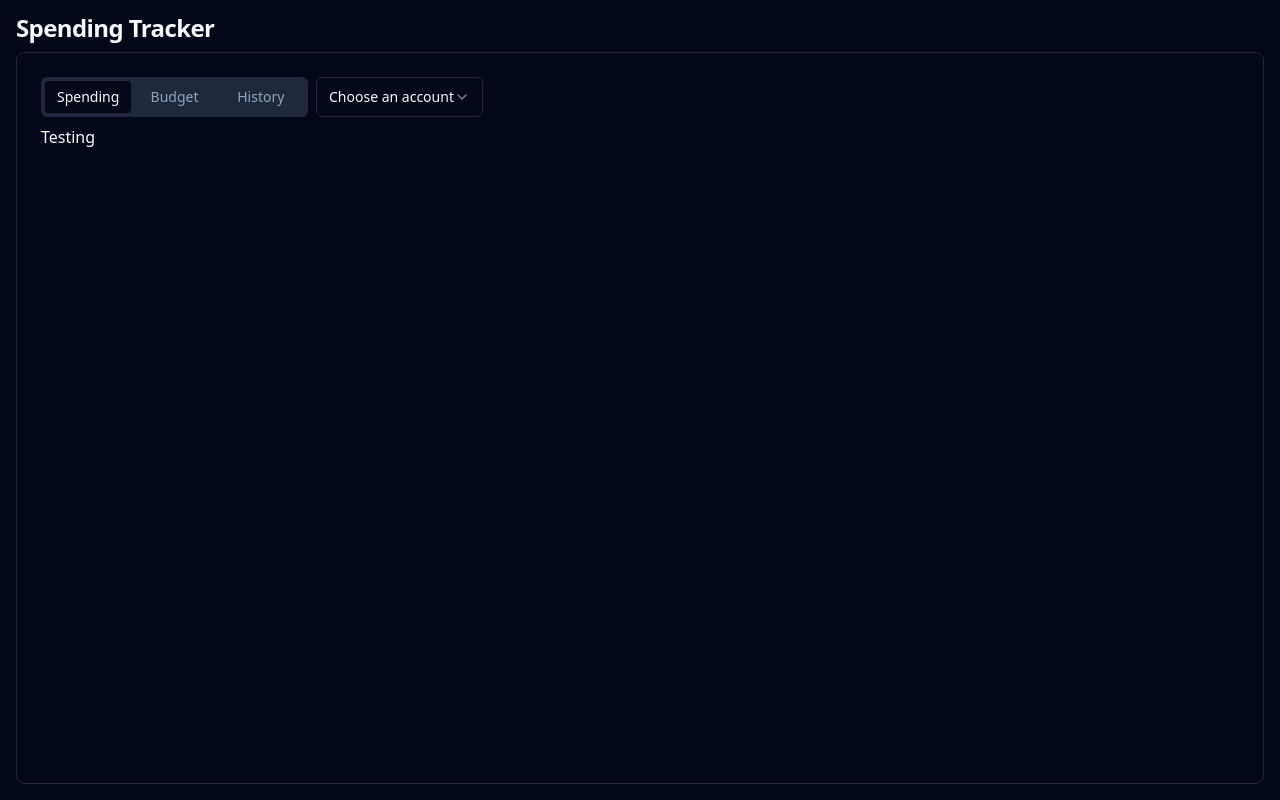
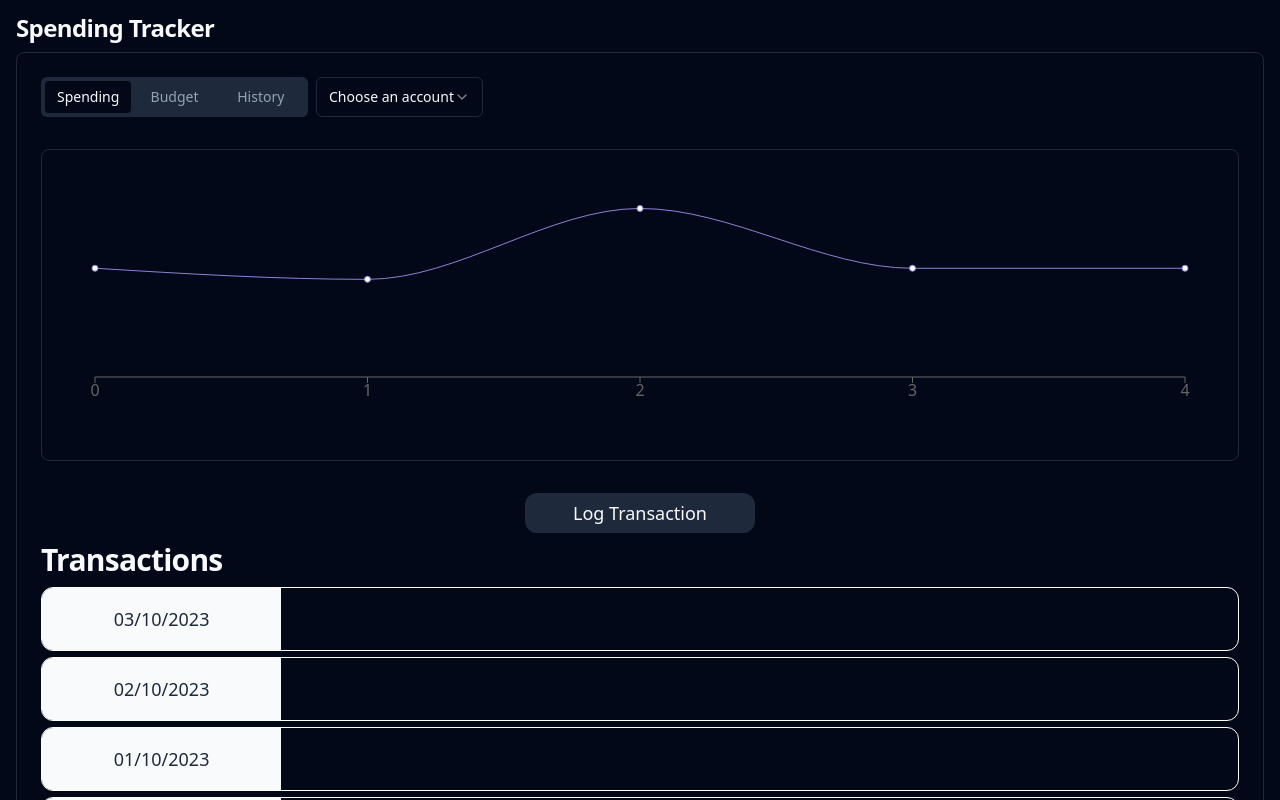
Before and after one commit to Kellan-Anderson/Log-Book, a React (Vite) app: page /spending in a window 1280 px wide. Shown: the top 800 px of the page. Built offline with nearby package versions, Linux system fonts and the light colour scheme.

Commit message:
Started transaction component

```diff
--- a/package.json
+++ b/package.json
@@ -22,6 +22,7 @@
     "class-variance-authority": "^0.7.0",
     "clsx": "^2.0.0",
     "date-fns": "^2.30.0",
+    "dayjs": "^1.11.10",
     "lucide-react": "^0.279.0",
     "react": "^18.2.0",
     "react-day-picker": "^8.8.2",
--- a/src/views/spending/spendingCard.tsx
+++ b/src/views/spending/spendingCard.tsx
@@ -1,6 +1,9 @@
+import { Button } from "@/components/ui/button";
+import { Card, CardContent, CardTitle } from "@/components/ui/card";
 import { account } from "@/types";
 import { useRef } from "react";
-import { LineChart, Line } from "recharts"
+import { LineChart, Line, ResponsiveContainer, XAxis, YAxis, Tooltip } from "recharts"
+import { TransactionCard } from "./transaction-components";
 
 
 const account: account = {
@@ -69,26 +72,31 @@ const account: account = {
 
 export default function SpendingCard({ accountName } : { accountName: string | undefined }) {
 
-  const divRef = useRef<HTMLDivElement | null>(null);
-
-  const height = divRef.current?.getBoundingClientRect().height;
-  const width = divRef.current?.getBoundingClientRect().width;
-
   return (
-    <>
-      <h3>Testing</h3>
-      <div className="h-full w-full" ref={divRef}>
-        <LineChart data={account.transactions} height={height} width={width} >
-          <Line type="monotone" dataKey="amount" stroke="#8884d8" />
-        </LineChart>
+    <div className="h-full flex flex-col">
+      <div className="h-96 flex flex-col">
+        <Card className="grow p-12">
+          <ResponsiveContainer>
+              <LineChart data={account.transactions} >
+                <Line type="monotone" dataKey="amount" stroke="#8884d8" />
+                <XAxis />
+                <Tooltip />
+              </LineChart>
+            </ResponsiveContainer>
+        </Card>
+        <div className="w-full flex justify-center pt-8">
+          <Button
+            className="w-fit text-lg px-12 rounded-xl"
+            variant="secondary"
+          >
+            Log Transaction
+          </Button>
+        </div>
       </div>
-    </>
+      <h1 className="text-3xl leading-none tracking-tight font-semibold py-3">Transactions</h1>
+      <div className="flex flex-col gap-1.5">
+        {account.transactions.map(t => <TransactionCard transaction={t} key={t.id} />)}
+      </div>
+    </div>
   );
 }
-
-/*
-
-
-
-
-*/
--- a/src/views/spending/spendingPage.tsx
+++ b/src/views/spending/spendingPage.tsx
@@ -1,4 +1,4 @@
-import { Card, CardHeader, } from "@/components/ui/card";
+import { Card, CardContent, CardHeader, } from "@/components/ui/card";
 import { Select, SelectContent, SelectItem, SelectTrigger, SelectValue } from "@/components/ui/select";
 import { Tabs, TabsContent, TabsList, TabsTrigger } from "@/components/ui/tabs";
 import { useToast } from "@/components/ui/use-toast";
@@ -37,8 +37,8 @@ export default function SpendingPage() {
     <div className="h-full flex flex-col">
       <h3 className="text-2xl font-semibold leading-none tracking-tight whitespace-nowrap pb-3">Spending Tracker</h3>
       <Card className="grow">
-        <CardHeader>
-          <Tabs defaultValue="spending">
+        <Tabs defaultValue="spending" className="h-full flex flex-col">
+          <CardHeader>
             <div className="flex flex-col lg:flex-row gap-2">
               <TabsList className="grid grid-cols-3 w-full lg:w-fit">
                 <TabsTrigger value="spending">Spending</TabsTrigger>
@@ -56,11 +56,13 @@ export default function SpendingPage() {
                 </SelectContent>
               </Select>
             </div>
-            <TabsContent value="spending">
+          </CardHeader>
+          <CardContent className="h-full">
+            <TabsContent value="spending" className="h-full">
               <SpendingCard accountName={selectedAccount} />
             </TabsContent>
-          </Tabs>
-        </CardHeader>
+          </CardContent>
+        </Tabs>
       </Card>
     </div>
   );
--- /dev/null
+++ b/src/views/spending/transaction-components.tsx
@@ -0,0 +1,21 @@
+import { transaction } from "@/types";
+import dayjs from "dayjs";
+import relativeTime from "dayjs/plugin/relativeTime";
+
+dayjs.extend(relativeTime);
+
+export function TransactionCard({ transaction } : { transaction: transaction }) {
+  const { amount, date, type, notes } = transaction;
+
+  const transactionDate = dayjs(date);
+
+  return (
+    <div className="rounded-xl shadow-sm h-16 w-full overflow-hidden border border-white">
+      <div className="w-1/5 h-full bg-primary flex justify-center items-center">
+        <p className="text-secondary text-lg">
+          {transactionDate.format("DD/MM/YYYY")}
+        </p>
+      </div>
+    </div>
+  );
+}
```
Also changed, not shown: 1 other file (tests, documents, lock files or other folders).
